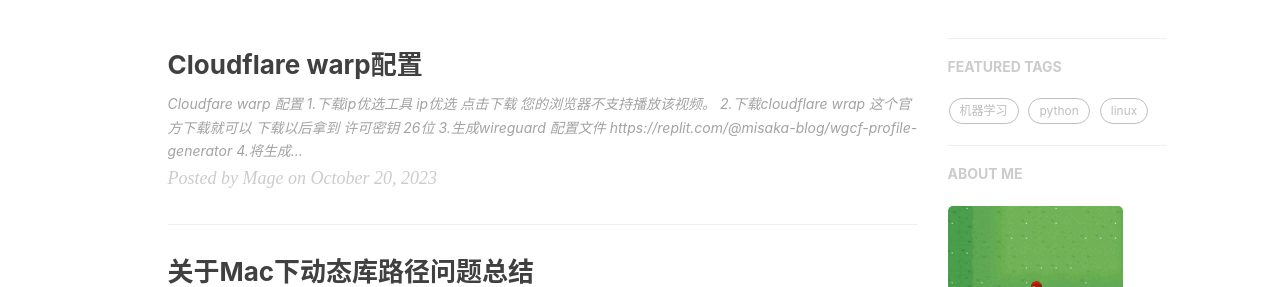
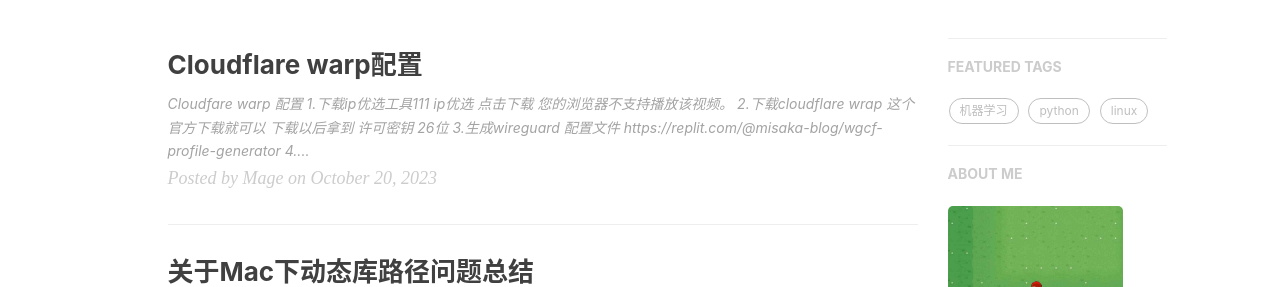
Before and after one commit to kingask/kingask.github.io, a Jekyll site: the page built from index.html, in a window 1280 px wide and 900 px high. Shown: the part 312-599 px from the top of the window. Built offline with Jekyll 4.4.1, drawn with Linux system fonts in a browser that asks for light colours; nearby versions of some CDN libraries; the list of posts is cut into pages by our own code; comment, search, counter and statistics services are not loaded.

Commit message:
modified:   _posts/2023-10-20-cloudflare-warp.markdown

```diff
--- a/_posts/2023-10-20-cloudflare-warp.markdown
+++ b/_posts/2023-10-20-cloudflare-warp.markdown
@@ -15,7 +15,7 @@
 
 
 
-#### 1.下载ip优选工具
+#### 1.下载ip优选工具111
 
 ip优选
 
```
